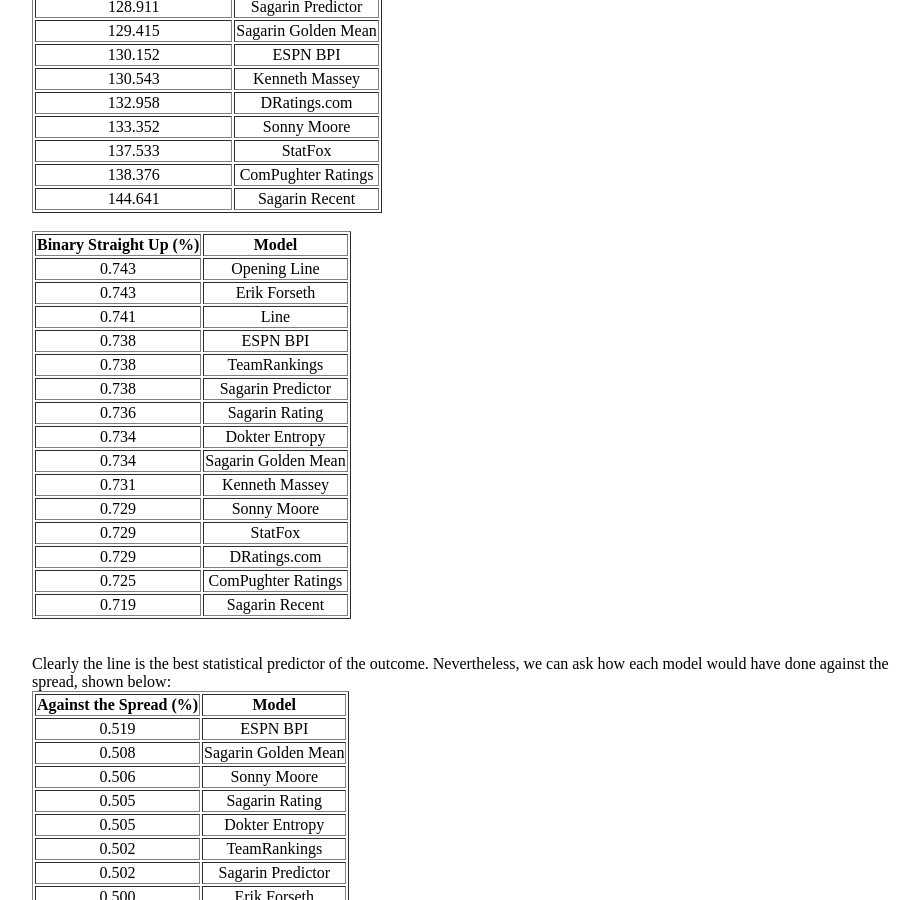
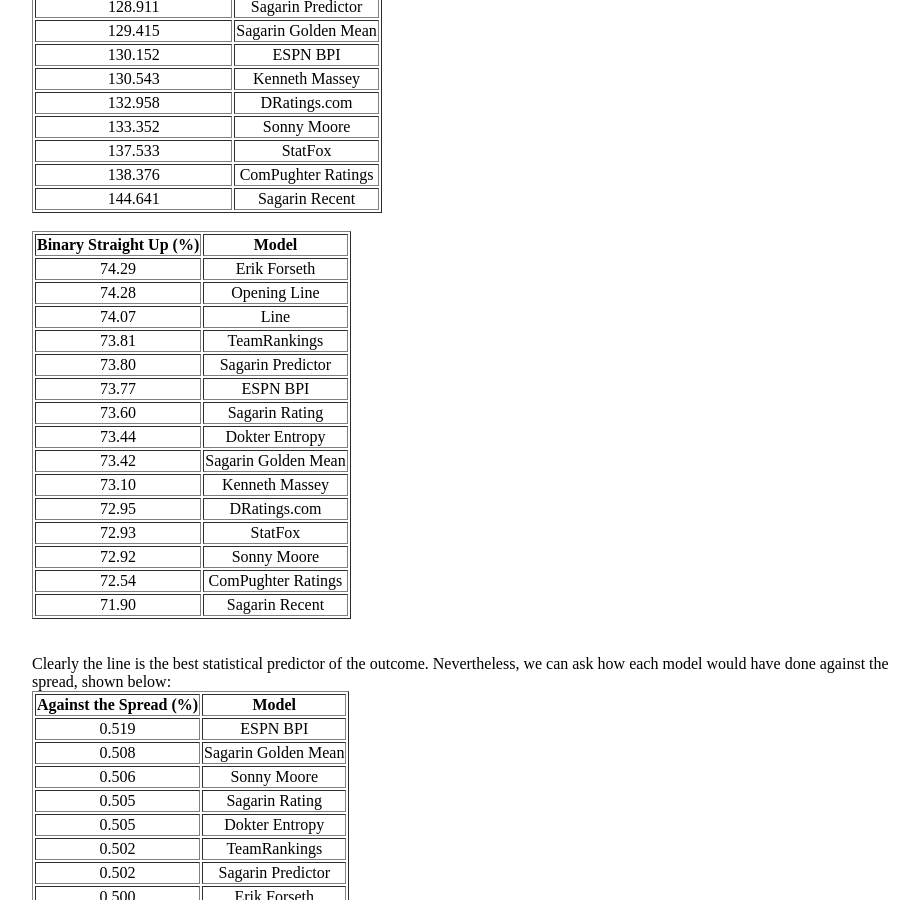
Before and after one commit to erikrforseth/erikrforseth.github.io, a Jekyll site: the page built from about.html, in a window 1280 px wide and 900 px high, scrolled down 487 px. Shown: the whole window, without its empty margins (160-1079 px from the left). Built offline with Jekyll 4.4.1, drawn with Linux system fonts in a browser that asks for light colours.

Commit message:
about page

```diff
--- a/about.html
+++ b/about.html
@@ -88,63 +88,63 @@
   </thead>
   <tbody>
     <tr align="center">
-      <td>0.743</td>
+      <td>74.29</td>
+      <td>Erik Forseth</td>
+    </tr>
+    <tr align="center">
+      <td>74.28</td>
       <td>Opening Line</td>
     </tr>
     <tr align="center">
-      <td>0.743</td>
-      <td>Erik Forseth</td>
-    </tr>
-    <tr align="center">
-      <td>0.741</td>
+      <td>74.07</td>
       <td>Line</td>
     </tr>
     <tr align="center">
-      <td>0.738</td>
+      <td>73.81</td>
+      <td>TeamRankings</td>
+    </tr>
+    <tr align="center">
+      <td>73.80</td>
+      <td>Sagarin Predictor</td>
+    </tr>
+    <tr align="center">
+      <td>73.77</td>
       <td>ESPN BPI</td>
     </tr>
     <tr align="center">
-      <td>0.738</td>
-      <td>TeamRankings</td>
-    </tr>
-    <tr align="center">
-      <td>0.738</td>
-      <td>Sagarin Predictor</td>
-    </tr>
-    <tr align="center">
-      <td>0.736</td>
+      <td>73.60</td>
       <td>Sagarin Rating</td>
     </tr>
     <tr align="center">
-      <td>0.734</td>
+      <td>73.44</td>
       <td>Dokter Entropy</td>
     </tr>
     <tr align="center">
-      <td>0.734</td>
+      <td>73.42</td>
       <td>Sagarin Golden Mean</td>
     </tr>
     <tr align="center">
-      <td>0.731</td>
+      <td>73.10</td>
       <td>Kenneth Massey</td>
     </tr>
     <tr align="center">
-      <td>0.729</td>
+      <td>72.95</td>
+      <td>DRatings.com</td>
+    </tr>
+    <tr align="center">
+      <td>72.93</td>
+      <td>StatFox</td>
+    </tr>
+    <tr align="center">
+      <td>72.92</td>
       <td>Sonny Moore</td>
     </tr>
     <tr align="center">
-      <td>0.729</td>
-      <td>StatFox</td>
-    </tr>
-    <tr align="center">
-      <td>0.729</td>
-      <td>DRatings.com</td>
-    </tr>
-    <tr align="center">
-      <td>0.725</td>
+      <td>72.54</td>
       <td>ComPughter Ratings</td>
     </tr>
     <tr align="center">
-      <td>0.719</td>
+      <td>71.90</td>
       <td>Sagarin Recent</td>
     </tr>
   </tbody>
```
